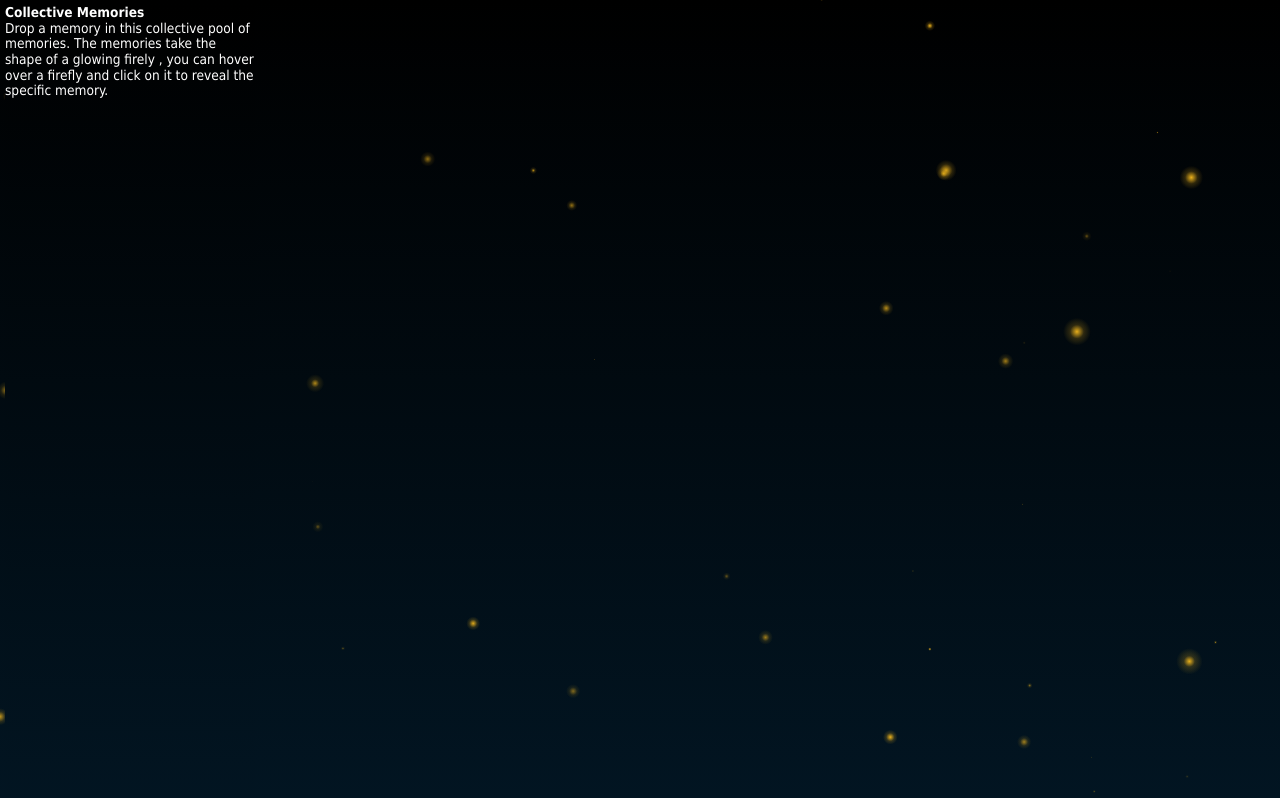
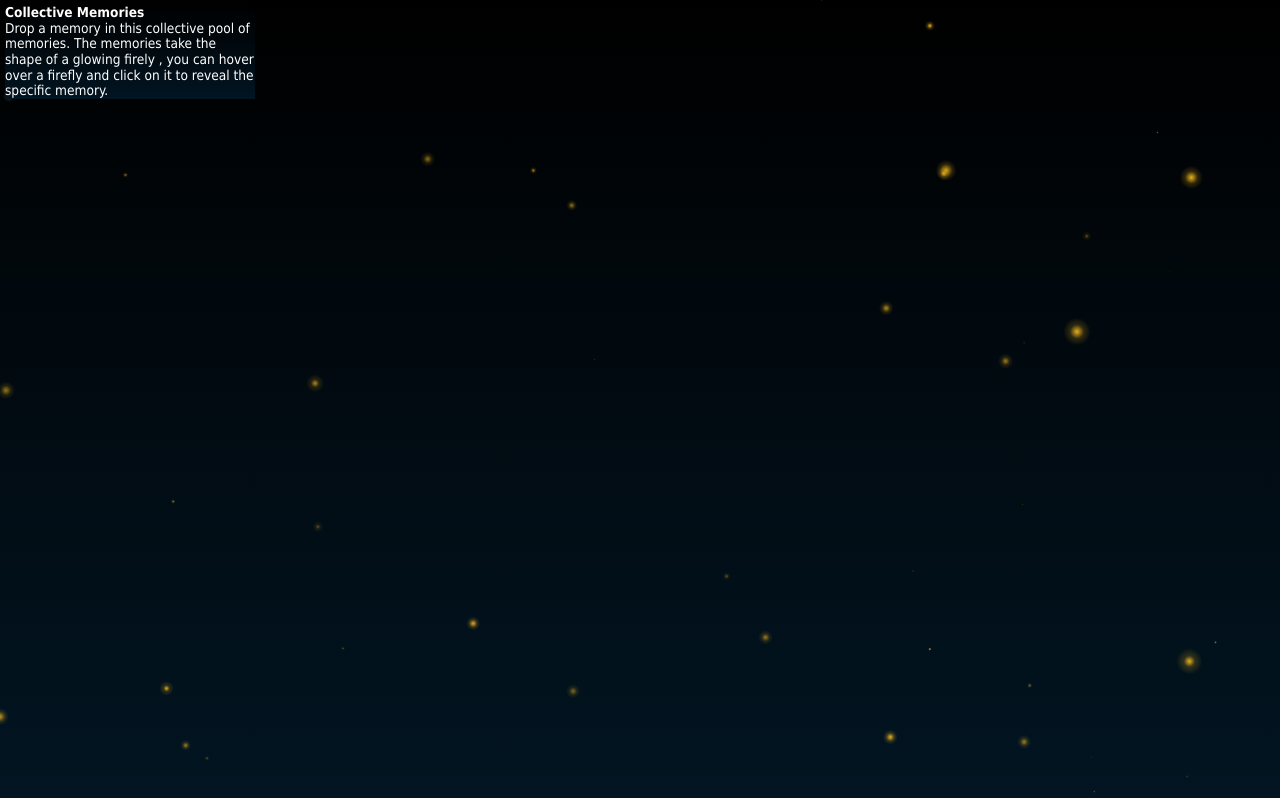
Before and after one commit to wittywit/Collective-Memory, a plain HTML site: page index.html in a window 1280 px wide. Drawn offline with nearby package versions, Linux system fonts and the light colour scheme.

Commit message:
Create style.css

```diff
--- a/css/style.css
+++ b/css/style.css
@@ -6,7 +6,7 @@ canvas { margin:0; padding:0;
   height: 100%;
   width: 100%;
   z-index:1;
-  position: relative;
+  position: absolute;
   top: 0;
   left: 0;
   background:-o-linear-gradient(top, #000, #257eb7);
@@ -26,10 +26,11 @@ font-size:85%;
 font-family:tahoma;
 color:#fff;
 width:250px;
+height:auto;
 float:left;
 position:absolute;
 z-index:2;
 margin:5px;
-background-color:rgba(255, 255, 255, 1);
+background-color:rgba(255, 255, 255, 0.5);
 
 }
```
